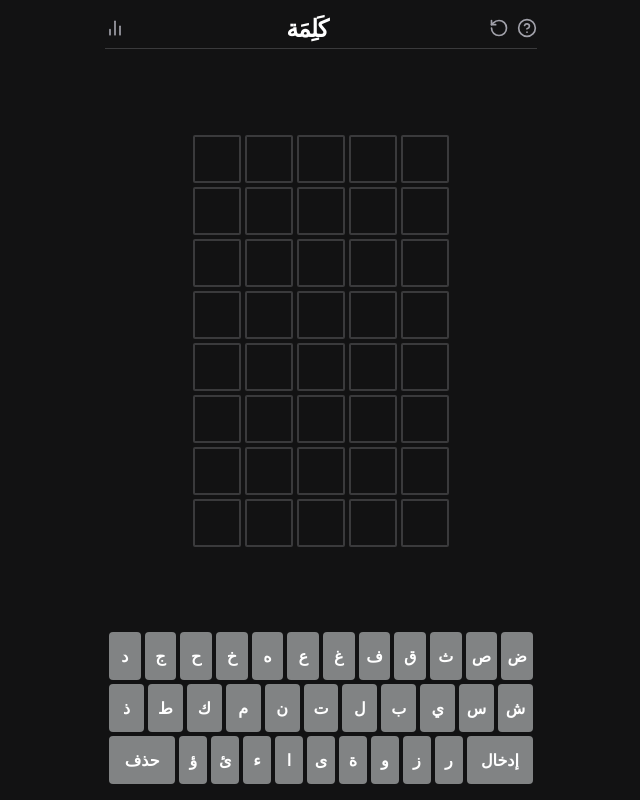
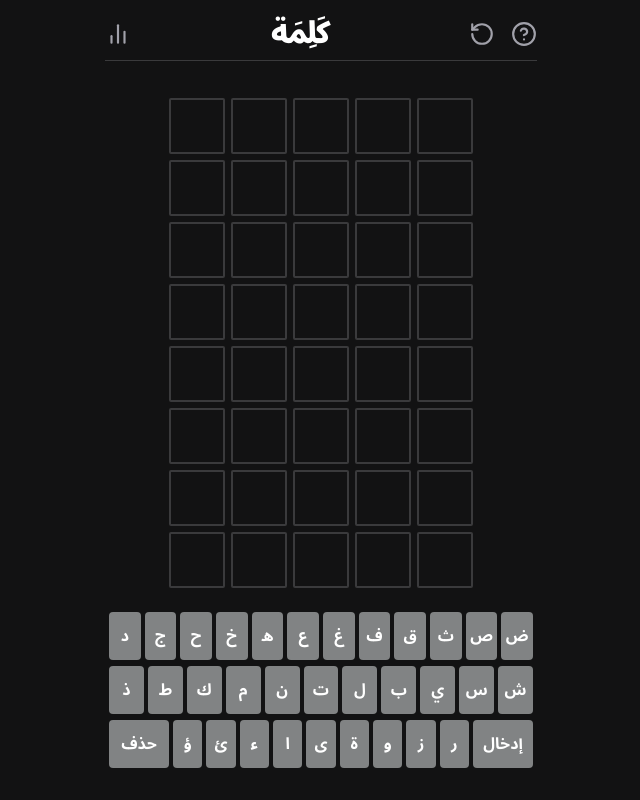
Before and after one commit to kaalq1015-art/p, a React (Vite) app: page / in a window 1280 px wide. Shown: the whole page, without its empty margins (334-974 px from the left). Built offline with nearby package versions, Linux system fonts and the light colour scheme.

Commit message:
Update App.jsx

```diff
--- a/src/App.jsx
+++ b/src/App.jsx
@@ -1,10 +1,24 @@
-import React, { useState, useEffect, useCallback, useMemo } from 'react';
-import { RotateCcw, BarChart2, X, HelpCircle, CheckCircle2 } from 'lucide-react';
-import { DICTIONARY, normalize } from './dictionary';
+import React, { useState, useEffect, useCallback } from 'react';
+import { RotateCcw, BarChart2, X, HelpCircle } from 'lucide-react';
 
-/** * تم دمج حل لمشكلة الكيبورد في الكمبيوتر
- * وتم تصغير الأحجام لتناسب 8 محاولات
+/**
+ * ملاحظة: تم إدراج القاموس والمنطق هنا لضمان عمل المعاينة في Canvas.
+ * تم إصلاح استجابة لوحة المفاتيح وتلوين المربعات أثناء الكتابة وبعد الإدخال.
  */
+
+// --- الوظائف المساعدة والقاموس (مدمجة لضمان التشغيل) ---
+const normalize = (word) => {
+  if (!word) return "";
+  return word
+    .replace(/[أإآ]/g, "ا")
+    .replace(/ة/g, "ه")
+    .replace(/ى/g, "ي")
+    .replace(/[\u064B-\u065F]/g, "");
+};
+
+const COMMON_ANSWERS = ["طاولة", "مكتبة", "تفاحة", "خزانة", "نافذة", "شاشات", "أبواب", "أقلام", "أوراق", "دفاتر", "مسطرة", "مفتاح", "سيارة", "طيارة", "دراجة", "حافلة", "شاحنة", "باخرة", "سفينة", "محطات", "مدينة", "قريات", "حديقة", "غابات", "صحراء", "هضبات", "أنهار", "أمواج", "كواكب", "أشعات", "أتربة", "أحجار", "أشجار", "أزهار", "وردات", "نخلات", "أعناب", "موزات", "جزرات", "بصلات", "ليمون", "خوخات", "توتات", "رمانة", "بطيخة", "نعناع"];
+const ANSWERS_POOL = COMMON_ANSWERS.filter(w => w.length === 5);
+const VALID_GUESS_SET = new Set(COMMON_ANSWERS.map(normalize));
 
 const App = () => {
   const [targetWord, setTargetWord] = useState("");
@@ -20,8 +34,7 @@ const App = () => {
   const [isAnimating, setIsAnimating] = useState(false);
 
   const pickWord = useCallback(() => {
-    const pool = DICTIONARY.ANSWERS_LIST;
-    const random = pool[Math.floor(Math.random() * pool.length)];
+    const random = ANSWERS_POOL[Math.floor(Math.random() * ANSWERS_POOL.length)];
     setTargetWord(random);
     setGuesses(Array(8).fill(""));
     setActiveRow(0);
@@ -34,19 +47,17 @@ const App = () => {
 
   useEffect(() => {
     pickWord();
-    const saved = localStorage.getItem('kalima_v16_stats');
+    const saved = localStorage.getItem('kalima_stats');
     if (saved) setStats(JSON.parse(saved));
   }, [pickWord]);
 
-  const submitGuess = useCallback(() => {
+  // دالة التعامل مع المفاتيح (سواء من الشاشة أو لوحة المفاتيح)
+  const onKey = useCallback((key) => {
+    if (gameState !== "playing" || isAnimating) return;
+
+    if (key === "Enter" || key === "إدخال") {
       if (currentGuess.length !== 5) {
         setErrorMsg("الكلمة ناقصة");
-      setShakeRow(activeRow);
-      setTimeout(() => { setErrorMsg(""); setShakeRow(-1); }, 1000);
-      return;
-    }
-    if (!DICTIONARY.GUESS_SET.has(normalize(currentGuess))) {
-      setErrorMsg("خطأ");
         setShakeRow(activeRow);
         setTimeout(() => { setErrorMsg(""); setShakeRow(-1); }, 1000);
         return;
@@ -57,6 +68,7 @@ const App = () => {
       newGuesses[activeRow] = currentGuess;
       setGuesses(newGuesses);
 
+      // أنيميشن القلب وتحديث الحالة
       setTimeout(() => {
         const isWin = normalize(currentGuess) === normalize(targetWord);
         const newStatuses = { ...letterStatuses };
@@ -67,63 +79,77 @@ const App = () => {
           let status = "absent";
           if (nChar === nTarget[i]) status = "correct";
           else if (nTarget.includes(nChar)) status = "present";
-        if (newStatuses[char] !== "correct") newStatuses[char] = status;
+
+          if (newStatuses[char] !== "correct") {
+            newStatuses[char] = status;
+          }
         });
+
         setLetterStatuses(newStatuses);
 
         if (isWin) {
           setGameState("won");
-        const s = { ...stats, played: stats.played + 1, wins: stats.wins + 1, streak: stats.streak + 1, maxStreak: Math.max(stats.maxStreak, stats.streak + 1) };
-        setStats(s);
-        localStorage.setItem('kalima_v16_stats', JSON.stringify(s));
-        setTimeout(() => setShowStats(true), 1200);
+          updateStats(true);
         } else if (activeRow === 7) {
           setGameState("lost");
-        const s = { ...stats, played: stats.played + 1, streak: 0 };
-        setStats(s);
-        localStorage.setItem('kalima_v16_stats', JSON.stringify(s));
-        setTimeout(() => setShowStats(true), 1200);
+          updateStats(false);
         } else {
           setActiveRow(prev => prev + 1);
           setCurrentGuess("");
           setIsAnimating(false);
         }
-    }, 2200);
-  }, [currentGuess, activeRow, guesses, targetWord, stats, letterStatuses]);
+      }, 2000);
 
-  const onKey = useCallback((key) => {
-    if (gameState !== "playing" || isAnimating || errorMsg) return;
-    if (key === "Enter") {
-      submitGuess();
-    } else if (key === "Backspace") {
+    } else if (key === "Backspace" || key === "حذف") {
       setCurrentGuess(prev => prev.slice(0, -1));
-    } else if (currentGuess.length < 5 && /^[\u0600-\u06FF]$/.test(key)) {
+    } else if (currentGuess.length < 5) {
+      // التأكد من أن المفتاح المدخل هو حرف عربي
+      if (/^[\u0600-\u06FF]$/.test(key)) {
         setCurrentGuess(prev => prev + key);
       }
-  }, [gameState, isAnimating, errorMsg, currentGuess, submitGuess]);
+    }
+  }, [currentGuess, activeRow, guesses, targetWord, gameState, isAnimating, letterStatuses]);
 
-  // مستمع للوحة المفاتيح الحقيقية (الكمبيوتر)
+  // مستمع لوحة مفاتيح الكمبيوتر
   useEffect(() => {
     const handleKeyDown = (e) => {
+      if (e.ctrlKey || e.metaKey || e.altKey) return;
       if (e.key === "Enter") onKey("Enter");
       else if (e.key === "Backspace") onKey("Backspace");
-      else if (e.key.length === 1) {
-        // خريطة بسيطة لبعض الأحرف الإنجليزية إلى العربية لتسهيل الكتابة (اختياري)
-        onKey(e.key);
-      }
+      else if (e.key.length === 1) onKey(e.key);
     };
     window.addEventListener("keydown", handleKeyDown);
     return () => window.removeEventListener("keydown", handleKeyDown);
   }, [onKey]);
 
-  const getTileColor = (char, index, rowIdx) => {
-    if (rowIdx >= activeRow && gameState === "playing") return "";
-    if (guesses[rowIdx] === "") return "";
+  const updateStats = (won) => {
+    const s = {
+      ...stats,
+      played: stats.played + 1,
+      wins: won ? stats.wins + 1 : stats.wins,
+      streak: won ? stats.streak + 1 : 0,
+      maxStreak: won ? Math.max(stats.maxStreak, stats.streak + 1) : stats.maxStreak
+    };
+    setStats(s);
+    localStorage.setItem('kalima_stats', JSON.stringify(s));
+    setTimeout(() => setShowStats(true), 1200);
+  };
+
+  // دالة تحديد لون المربع
+  const getTileStyles = (char, index, rowIdx) => {
+    // إذا لم يتم إرسال الصف بعد
+    if (rowIdx >= activeRow && gameState === "playing") {
+      if (char) return "border-[#565758] text-white animate-pop"; // حرف مكتوب لكن لم يرسل
+      return "border-[#3a3a3c]"; // مربع فارغ
+    }
+
+    // الصفوف المرسلة (الملونة)
     const nTarget = normalize(targetWord);
     const nChar = normalize(char);
-    if (nChar === nTarget[index]) return "bg-[#6aaa64] border-[#6aaa64]";
-    if (nTarget.includes(nChar)) return "bg-[#c9b458] border-[#c9b458]";
-    return "bg-[#3a3a3c] border-[#3a3a3c]";
+
+    if (nChar === nTarget[index]) return "bg-[#6aaa64] border-[#6aaa64] text-white";
+    if (nTarget.includes(nChar)) return "bg-[#c9b458] border-[#c9b458] text-white";
+    return "bg-[#3a3a3c] border-[#3a3a3c] text-white";
   };
 
   const keyboardRows = [
@@ -133,33 +159,41 @@ const App = () => {
   ];
 
   return (
-    <div className="flex flex-col h-screen max-w-md mx-auto bg-[#121213] text-white overflow-hidden p-2 touch-none font-sans" dir="rtl">
-      {errorMsg && <div className="fixed top-16 left-1/2 -translate-x-1/2 bg-white text-black px-6 py-2 rounded font-bold z-[100] shadow-lg animate-fade">{errorMsg}</div>}
+    <div className="flex flex-col h-screen max-w-md mx-auto bg-[#121213] text-white overflow-hidden p-2 touch-none" dir="rtl">
+      {errorMsg && <div className="fixed top-20 left-1/2 -translate-x-1/2 bg-white text-black px-6 py-2 rounded font-bold z-[100] animate-fade">{errorMsg}</div>}
 
-      <header className="flex justify-between items-center border-b border-[#3a3a3c] py-1 mb-2">
-        <div className="flex gap-2">
-          <HelpCircle className="text-zinc-400 cursor-pointer" size={20} onClick={() => alert("خمّن الكلمة في 8 محاولات.")} />
-          <RotateCcw className="text-zinc-400 cursor-pointer" size={20} onClick={() => !isAnimating && pickWord()} />
+      <header className="flex justify-between items-center border-b border-[#3a3a3c] py-2 mb-4">
+        <div className="flex gap-4">
+          <HelpCircle className="text-zinc-400 cursor-pointer" size={26} onClick={() => alert("خمّن الكلمة المكونة من 5 حروف.")} />
+          <RotateCcw className="text-zinc-400 cursor-pointer" size={26} onClick={() => !isAnimating && pickWord()} />
         </div>
-        <h1 className="text-2xl font-black tracking-tighter uppercase">كَلِمَة</h1>
-        <BarChart2 className="text-zinc-400 cursor-pointer" size={20} onClick={() => setShowStats(true)} />
+        <h1 className="text-3xl font-black tracking-tighter">كَلِمَة</h1>
+        <BarChart2 className="text-zinc-400 cursor-pointer" size={26} onClick={() => setShowStats(true)} />
       </header>
 
-      <main className="flex-grow flex flex-col justify-center gap-1 mb-2 overflow-y-auto w-full items-center">
+      <main className="flex-grow flex flex-col justify-center gap-1.5 p-2 items-center">
         {guesses.map((g, r) => {
-          const isSub = g && (r < activeRow || gameState !== "playing");
+          const isSubmitted = r < activeRow || gameState !== "playing";
           return (
-            <div key={r} className={`flex gap-1 ${shakeRow === r ? 'animate-shake' : ''}`}>
+            <div key={r} className={`flex gap-1.5 ${shakeRow === r ? 'animate-shake' : ''}`}>
               {Array(5).fill("").map((_, c) => {
                 const char = r === activeRow ? currentGuess[c] : g[c];
+                const styles = getTileStyles(char, c, r);
+
                 return (
-                  <div key={c} className="w-9 h-9 sm:w-12 sm:h-12 perspective-1000">
+                  <div key={c} className="w-12 h-12 sm:w-14 sm:h-14 perspective-1000">
                     <div
-                      className={`relative w-full h-full text-center transition-transform duration-700 preserve-3d ${isSub ? 'animate-flip' : ''} ${char && r === activeRow ? 'animate-pop' : ''}`}
-                      style={{ animationDelay: `${isSub ? c * 300 : 0}ms` }}
+                      className={`relative w-full h-full text-center transition-transform duration-700 preserve-3d ${isSubmitted && g ? 'animate-flip' : ''}`}
+                      style={{ animationDelay: `${isSubmitted ? c * 300 : 0}ms` }}
                     >
-                      <div className={`absolute inset-0 border-2 flex items-center justify-center text-lg sm:text-xl font-bold backface-hidden rounded-sm ${char ? 'border-[#565758]' : 'border-[#3a3a3c]'}`}>{char}</div>
-                      <div className={`absolute inset-0 flex items-center justify-center text-lg sm:text-xl font-bold backface-hidden rotate-x-180 rounded-sm border-0 ${getTileColor(char, c, r)}`}>{char}</div>
+                      {/* المربع قبل التلوين أو أثناء الكتابة */}
+                      <div className={`absolute inset-0 border-2 flex items-center justify-center text-2xl font-bold backface-hidden rounded-sm ${styles}`}>
+                        {char || ""}
+                      </div>
+                      {/* المربع بعد التلوين (الوجه الخلفي) */}
+                      <div className={`absolute inset-0 flex items-center justify-center text-2xl font-bold backface-hidden rotate-x-180 rounded-sm ${styles}`}>
+                        {char || ""}
+                      </div>
                     </div>
                   </div>
                 );
@@ -169,9 +203,9 @@ const App = () => {
         })}
       </main>
 
-      <div className="pb-2 space-y-1">
+      <div className="p-1 space-y-1.5 pb-6">
         {keyboardRows.map((row, i) => (
-          <div key={i} className="flex justify-center gap-1 px-1">
+          <div key={i} className="flex justify-center gap-1">
             {row.map(k => {
               const s = letterStatuses[k];
               const bg = s === "correct" ? "bg-[#6aaa64]" : s === "present" ? "bg-[#c9b458]" : s === "absent" ? "bg-[#3a3a3c] opacity-50" : "bg-[#818384]";
@@ -179,7 +213,7 @@ const App = () => {
                 <button
                   key={k}
                   onClick={() => onKey(k)}
-                  className={`${bg} h-11 sm:h-12 rounded font-bold text-xs sm:text-base flex items-center justify-center active:scale-95 transition-all ${k === "Enter" || k === "Backspace" ? 'px-2 flex-[1.8]' : 'flex-1'} ${isAnimating ? 'opacity-40 cursor-not-allowed' : ''}`}
+                  className={`${bg} h-12 rounded font-bold text-xs sm:text-base flex items-center justify-center active:scale-95 transition-all ${k === "Enter" || k === "Backspace" ? 'px-2 flex-[1.5]' : 'flex-1'} ${isAnimating ? 'opacity-40' : ''}`}
                 >
                   {k === "Backspace" ? "حذف" : k === "Enter" ? "إدخال" : k}
                 </button>
@@ -191,41 +225,39 @@ const App = () => {
 
       {showStats && (
         <div className="fixed inset-0 bg-[#121213]/90 flex items-center justify-center p-4 z-[200]">
-          <div className="bg-[#121213] border border-[#3a3a3c] w-full max-w-sm p-6 rounded-xl text-center shadow-2xl relative">
+          <div className="bg-[#121213] border border-[#3a3a3c] w-full max-w-sm p-8 rounded-xl text-center shadow-2xl relative">
             <X className="absolute top-4 left-4 text-zinc-500 cursor-pointer" onClick={() => setShowStats(false)} />
             {gameState !== "playing" && (
-              <div className="mb-4">
-                <p className="text-zinc-500 text-xs mb-1 uppercase font-bold tracking-widest font-sans">الكلمة هي</p>
-                <h2 className="text-3xl font-black mb-3 uppercase tracking-widest">{targetWord}</h2>
-                <div className={`font-bold ${gameState === 'won' ? 'text-[#6aaa64]' : 'text-red-500'}`}>{gameState === 'won' ? 'تم الحل بنجاح!' : 'للأسف، لم تنجح!'}</div>
+              <div className="mb-6">
+                <p className="text-zinc-500 text-xs mb-1 uppercase font-bold tracking-widest">الكلمة هي</p>
+                <h2 className="text-3xl font-black mb-4 uppercase">{targetWord}</h2>
               </div>
             )}
-            <h3 className="text-sm font-bold mb-4 text-zinc-300 tracking-widest uppercase">إحصائياتك</h3>
-            <div className="grid grid-cols-4 gap-2 mb-6 text-zinc-400">
-              <div><div className="text-xl text-white font-bold">{stats.played}</div><div className="text-[10px]">لعب</div></div>
-              <div><div className="text-xl text-white font-bold">{stats.played ? Math.round((stats.wins/stats.played)*100) : 0}</div><div className="text-[10px]">فوز %</div></div>
-              <div><div className="text-xl text-white font-bold">{stats.streak}</div><div className="text-[10px]">حالي</div></div>
-              <div><div className="text-xl text-white font-bold">{stats.maxStreak}</div><div className="text-[10px]">أفضل</div></div>
+            <h3 className="text-sm font-bold mb-4 text-zinc-300 uppercase tracking-widest">إحصائياتك</h3>
+            <div className="grid grid-cols-4 gap-2 mb-8 text-zinc-400">
+              <div><div className="text-2xl text-white font-bold">{stats.played}</div>لعب</div>
+              <div><div className="text-2xl text-white font-bold">{stats.played ? Math.round((stats.wins/stats.played)*100) : 0}</div>فوز %</div>
+              <div><div className="text-2xl text-white font-bold">{stats.streak}</div>حالي</div>
+              <div><div className="text-2xl text-white font-bold">{stats.maxStreak}</div>أفضل</div>
             </div>
-            <button onClick={() => { pickWord(); setShowStats(false); }} className="w-full bg-[#6aaa64] py-3 rounded-lg font-bold text-lg">تحدي جديد</button>
+            <button onClick={() => { pickWord(); setShowStats(false); }} className="w-full bg-[#6aaa64] py-4 rounded-lg font-bold">تحدي جديد</button>
           </div>
         </div>
       )}
 
       <style>{`
         @keyframes flip { 0% { transform: rotateX(0deg); } 50% { transform: rotateX(90deg); } 100% { transform: rotateX(0deg); } }
-        @keyframes pop { 0% { transform: scale(1); } 50% { transform: scale(1.1); } 100% { transform: scale(1); } }
-        @keyframes shake { 0%, 100% { transform: translateX(0); } 20%, 60% { transform: translateX(-6px); } 40%, 80% { transform: translateX(6px); } }
-        @keyframes fade { 0% { opacity: 0; transform: translateY(-10px); } 10%, 90% { opacity: 1; transform: translateY(0); } 100% { opacity: 0; transform: translateY(-10px); } }
+        @keyframes pop { 0% { transform: scale(1); border-color: #3a3a3c; } 50% { transform: scale(1.1); border-color: #565758; } 100% { transform: scale(1); border-color: #565758; } }
+        @keyframes shake { 0%, 100% { transform: translateX(0); } 20%, 60% { transform: translateX(-8px); } 40%, 80% { transform: translateX(8px); } }
+        @keyframes fade { 0%, 100% { opacity: 0; } 10%, 90% { opacity: 1; } }
         .perspective-1000 { perspective: 1000px; }
         .preserve-3d { transform-style: preserve-3d; }
         .backface-hidden { backface-visibility: hidden; }
         .rotate-x-180 { transform: rotateX(180deg); }
         .animate-flip { animation: flip 0.6s forwards ease-in-out; }
-        .animate-pop { animation: pop 0.1s ease-in-out; }
+        .animate-pop { animation: pop 0.1s ease-in-out forwards; }
         .animate-shake { animation: shake 0.4s ease-in-out; }
         .animate-fade { animation: fade 1.5s forwards; }
-        ::-webkit-scrollbar { display: none; }
       `}</style>
     </div>
   );
```
Lines whose indentation alone changed are shown as unchanged.
